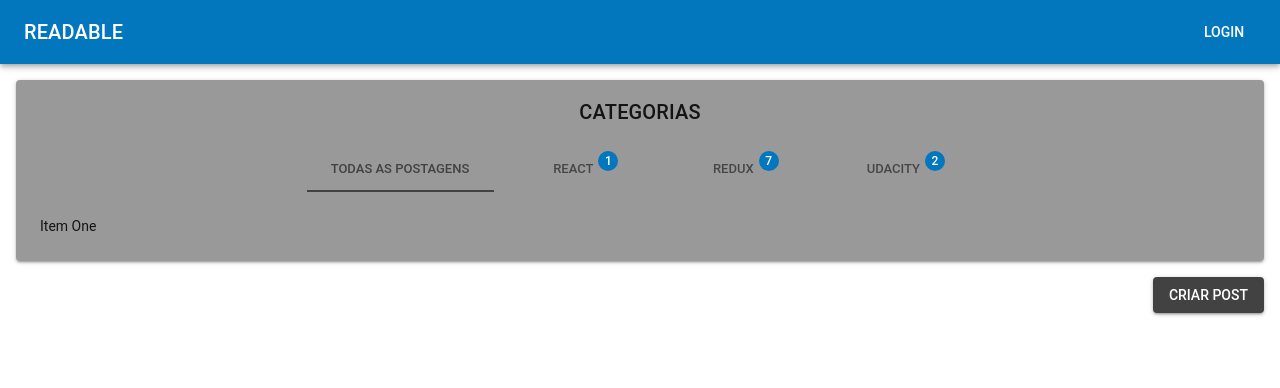
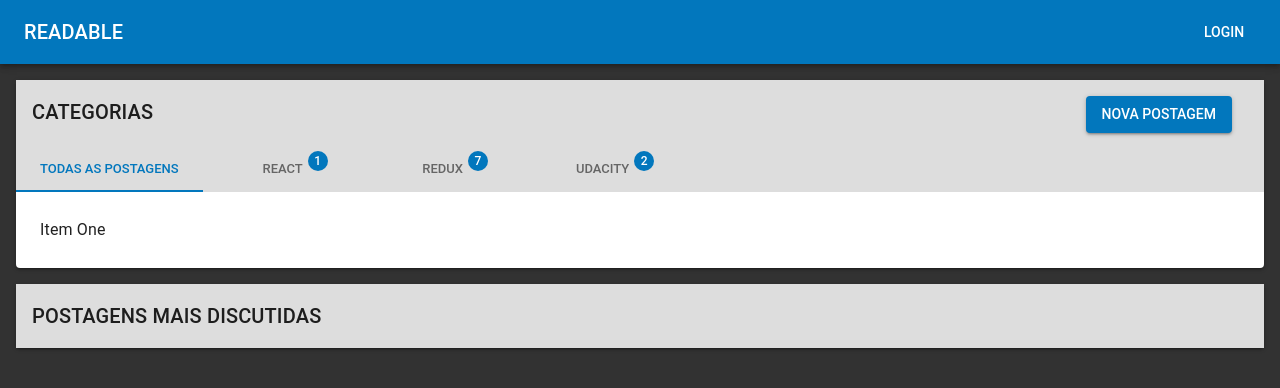
Before and after one commit to flpegomes/react-forum, a React (Create React App) app: page / in a window 1280 px wide. Shown: the top 388 px of the page. Built offline with nearby package versions, Linux system fonts and the light colour scheme.

Commit message:
ajuste visual da view root

```diff
--- a/src/App.css
+++ b/src/App.css
@@ -1,5 +1,7 @@
-.App {
-  text-align: center;
+body, .App {
+  background-color: #323232;
+  flex:1;
+
 }
 
 .App-logo {
--- a/src/components/App.js
+++ b/src/components/App.js
@@ -2,10 +2,12 @@ import React, { Component } from 'react';
 import '../App.css';
 import ToolbarMenu from './ToolbarMenu'
 
+
+
 class App extends Component {
   render() {
     return (
-      <ToolbarMenu />
+        <ToolbarMenu />
     );
   }
 }
--- a/src/components/ToolbarMenu.js
+++ b/src/components/ToolbarMenu.js
@@ -6,24 +6,25 @@ import { withStyles } from '@material-ui/core/styles';
 
 
 const styles = {
-  root: {
+  paper: {
     flexGrow: 1,
     margin: 16,
-    backgroundColor:'#999'
-  },
-  grow: {
   },
   title: {
     marginRight: 10,
     flexGrow: 1,
   },
   titleTab: {
-    padding: 16
+    padding: 16,
+    backgroundColor: '#ddd',
+    flexGrow: 1,
   },
   button: {
-    position: 'absolute',
+    float: 'right',
     marginRight: 16,
-    right: 0,
+  },
+  tab: {
+    backgroundColor:'#ddd',
   },
   padding: {
     padding: `0 15px`,
@@ -35,7 +36,7 @@ const styles = {
 
 function TabContainer({ children, dir }) {
   return (
-    <Typography component="div" style={{ padding: 8 * 3 }}>
+    <Typography variant="subtitle1" component="div" style={{ padding: 8 * 3 }}>
       {children}
     </Typography>
   );
@@ -55,26 +56,32 @@ class ToolbarMenu extends Component {
     const { classes } = this.props;
     const { value } = this.state
     return (
-      <Fragment >
+      <Fragment>
         <AppBar position='static'>
           <Toolbar>
-            <Typography variant='h6' component="h2" className={classes.title} color="inherit" >
+            <Typography variant='h6' component="title" className={classes.title} color="inherit" >
                 READABLE
             </Typography>
+
             <Button color="inherit">Login</Button>
           </Toolbar>
         </AppBar>
 
-        <Paper className={classes.root}>
-          <Typography variant="h6" align='center' className={classes.titleTab}  >
+        <Paper className={classes.paper}>
+          <Typography variant='h6' align='left' className={classes.titleTab}  >
             CATEGORIAS
+            <Button variant="contained" color='primary' className={classes.button}>
+              NOVA POSTAGEM
+            </Button>
           </Typography>
+
           <Tabs
             value={this.state.value}
             onChange={this.handleChange}
-            indicatorColor="secondary"
-            textColor="secondary"
-            centered
+            indicatorColor="primary"
+            textColor="primary"
+            className={classes.tab}
+
           >
             <Tab label=
               {this.state.value === 0 ? (
@@ -122,9 +129,12 @@ class ToolbarMenu extends Component {
           {value === 2 && <TabContainer>Item Three</TabContainer>}
           {value === 3 && <TabContainer>Item Three</TabContainer>}
         </Paper>
-        <Button variant="contained" color='secondary' className={classes.button}>
-          CRIAR POST
-        </Button>
+
+        <Paper className={classes.paper}>
+        <Typography variant="h6" align='left' className={classes.titleTab}  >
+            POSTAGENS MAIS DISCUTIDAS
+        </Typography>
+        </Paper>
       </Fragment>
 
 
--- a/src/index.js
+++ b/src/index.js
@@ -24,7 +24,7 @@ const theme = createMuiTheme({
 
 ReactDOM.render(
     <MuiThemeProvider theme={theme}>
-        <App/>
+            <App/>
     </MuiThemeProvider>,
 document.getElementById('root'));
 
```
Also changed, not shown: 1 other file (tests, documents, lock files or other folders).
